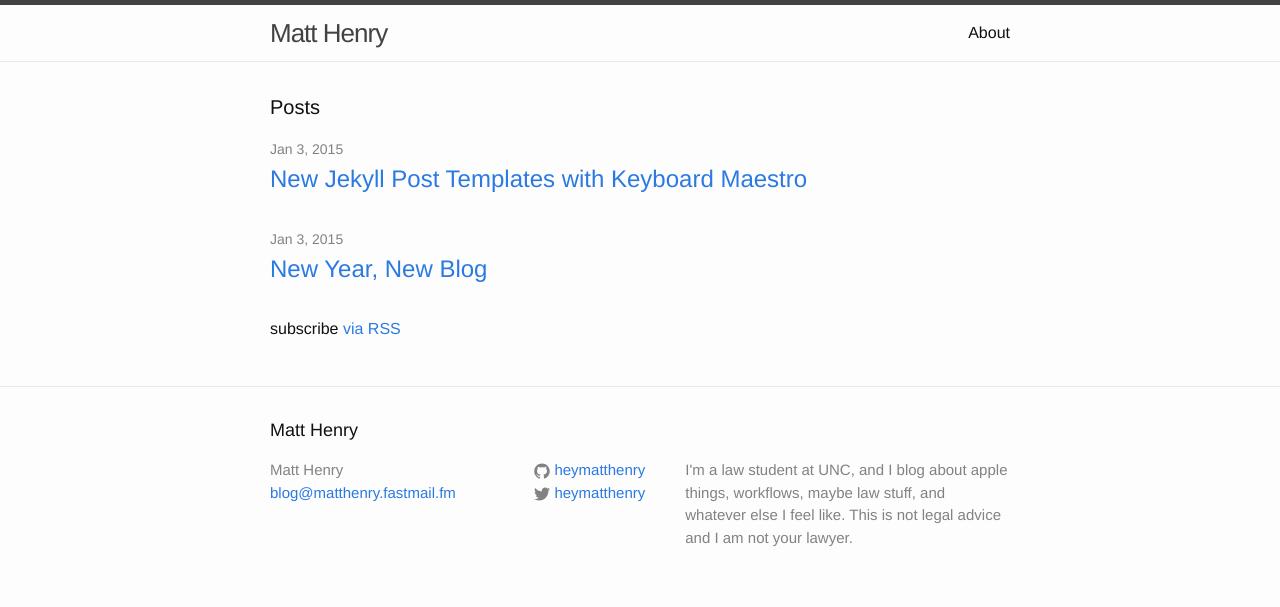
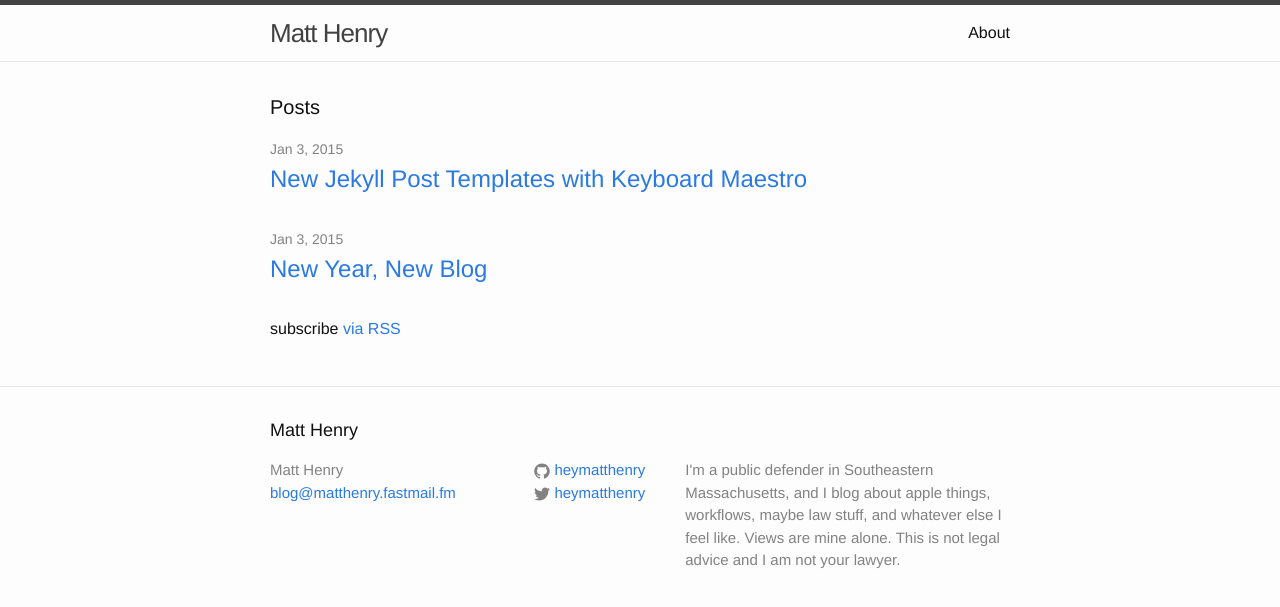
Before and after one commit to heymatthenry/heymatthenry.github.io, a Jekyll site: the page built from index.html, in a window 1280 px wide. Shown: the top 607 px of the page. Built offline with Jekyll 4.4.1, drawn with Linux system fonts in a browser that asks for light colours.

Commit message:
update bio

```diff
--- a/_config.yml
+++ b/_config.yml
@@ -2,9 +2,9 @@
 title: Matt Henry
 email: blog@matthenry.fastmail.fm
 description: > # this means to ignore newlines until "baseurl:"
-  I'm a law student at UNC, and I blog about apple things,
+  I'm a public defender in Southeastern Massachusetts, and I blog about apple things,
   workflows, maybe law stuff, and whatever else I feel like.
-  This is not legal advice and I am not your lawyer.
+  Views are mine alone. This is not legal advice and I am not your lawyer.
 baseurl: "" # the subpath of your site, e.g. /blog/
 url: "https://heymatthenry.github.io" # the base hostname & protocol for your site
 twitter_username: heymatthenry
```
